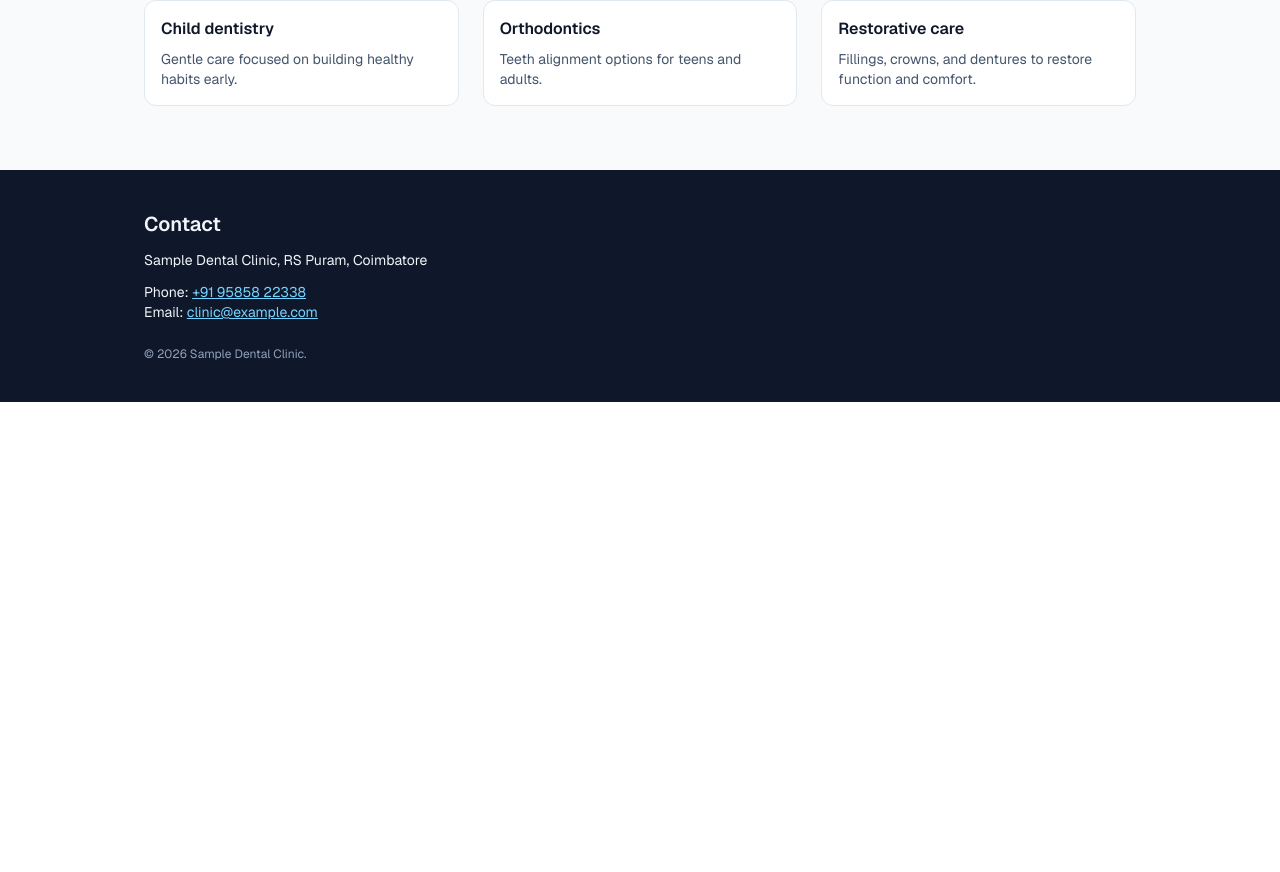
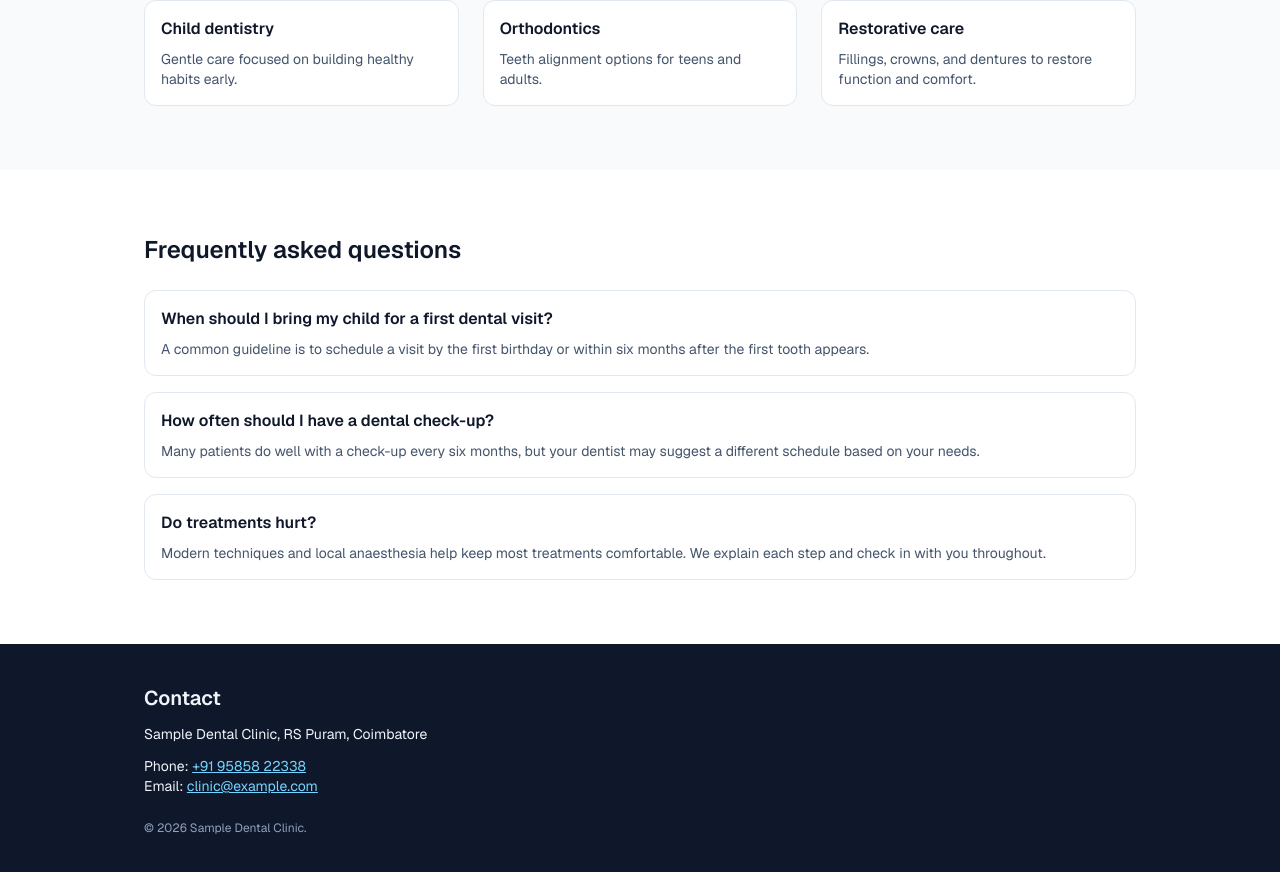
Before and after one commit to fooorrrceee/rr-dental-flip, a Next.js app in the folder landing-course/: page / in a window 1280 px wide. Shown: the part 741-1613 px from the top of the page. Before the commit the page ends 1143 px from the top, so only its background shows below. Built offline with nearby package versions, Linux system fonts and the light colour scheme.

Commit message:
add faq section component

```diff
--- /dev/null
+++ b/landing-course/app/components/FaqSection.tsx
@@ -0,0 +1,47 @@
+export function FaqSection() {
+  return (
+    <section
+      id="faq"
+      className="py-12 sm:py-16"
+      aria-labelledby="faq-heading"
+    >
+      <div className="mx-auto max-w-5xl px-4">
+        <h2 id="faq-heading" className="text-2xl font-semibold text-slate-900">
+          Frequently asked questions
+        </h2>
+
+        <div className="mt-6 space-y-4">
+          <article className="rounded-xl border border-slate-200 bg-white p-4">
+            <h3 className="text-base font-semibold text-slate-900">
+              When should I bring my child for a first dental visit?
+            </h3>
+            <p className="mt-2 text-sm text-slate-600">
+              A common guideline is to schedule a visit by the first birthday or
+              within six months after the first tooth appears.
+            </p>
+          </article>
+
+          <article className="rounded-xl border border-slate-200 bg-white p-4">
+            <h3 className="text-base font-semibold text-slate-900">
+              How often should I have a dental check-up?
+            </h3>
+            <p className="mt-2 text-sm text-slate-600">
+              Many patients do well with a check-up every six months, but your
+              dentist may suggest a different schedule based on your needs.
+            </p>
+          </article>
+
+          <article className="rounded-xl border border-slate-200 bg-white p-4">
+            <h3 className="text-base font-semibold text-slate-900">
+              Do treatments hurt?
+            </h3>
+            <p className="mt-2 text-sm text-slate-600">
+              Modern techniques and local anaesthesia help keep most treatments
+              comfortable. We explain each step and check in with you throughout.
+            </p>
+          </article>
+        </div>
+      </div>
+    </section>
+  );
+}
--- a/landing-course/app/page.tsx
+++ b/landing-course/app/page.tsx
@@ -3,6 +3,7 @@ import { Hero } from "./components/Hero";
 import { AboutSection } from "./components/AboutSection";
 import { ServicesSection } from "./components/ServicesSection";
 import { ContactFooter } from "./components/ContactFooter";
+import { FaqSection } from "./components/FaqSection";
 
 export default function Home() {
   return (
@@ -12,6 +13,7 @@ export default function Home() {
         <Hero />
         <AboutSection />
         <ServicesSection />
+        <FaqSection />
       </main>
       <ContactFooter />
     </div>
```
